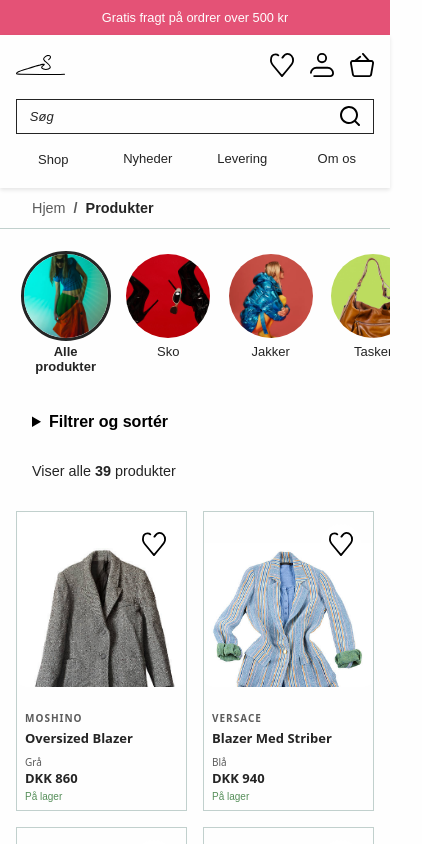
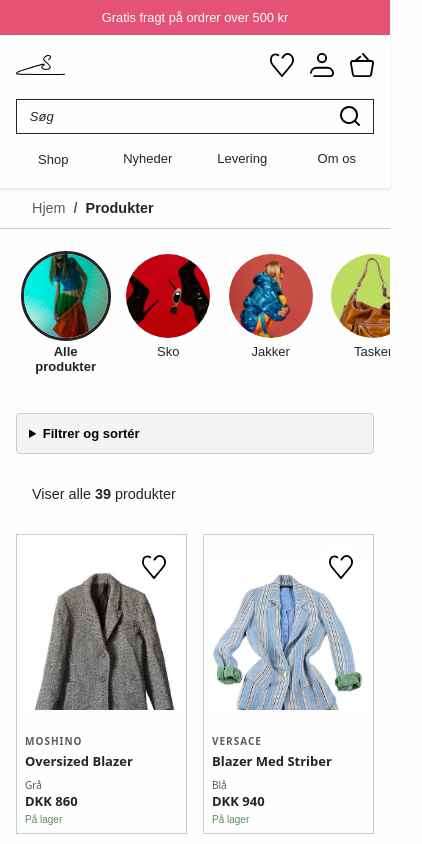
Before and after one commit to juliewboecher/customer-experience-exam, a React (Vite) app: page /products in a window 390 px wide. Shown: the top 844 px of the page, 422 px wide, since content can reach past the window. Built offline with nearby package versions, Linux system fonts and the light colour scheme; a web font is replaced by a local one.

Commit message:
Enhance filter bar and collection dropdown styles for improved layout and usability

```diff
--- a/src/styles.css
+++ b/src/styles.css
@@ -1300,6 +1300,55 @@ footer li {
     transform: none;
   }
 
+    .filter-bar {
+    display: flex;
+    flex-direction: column;
+    gap: 0.75rem;
+    padding: 1rem;
+    overflow-x: auto;
+  }
+
+  .filter-bar button,
+  .filter-bar select,
+  .filter-bar input[type="number"] {
+    width: 100%;
+    font-size: var(--font-size-small);
+    padding: 0.75rem;
+  }
+
+  .filter-bar label {
+    font-size: var(--font-size-small);
+    margin-bottom: 0.25rem;
+  }
+
+  .collection-dropdown {
+    width: 100%;
+  }
+
+  .collection-dropdown summary {
+    width: 100%;
+    font-size: var(--font-size-small);
+    padding: 0.75rem;
+    background-color: var(--light-grey);
+    border: 1px solid var(--grey-blue);
+    border-radius: 4px;
+    cursor: pointer;
+  }
+
+  .collection-content {
+    flex-direction: column;
+    width: 100%;
+    gap: 0.5rem;
+    padding: 0.75rem;
+  }
+
+  .collection-content select,
+  .collection-content input,
+  .collection-content button {
+    width: 100%;
+    font-size: var(--font-size-small);
+  }
+
   .promo-card-button:hover {
     text-decoration: none;
   }
```
